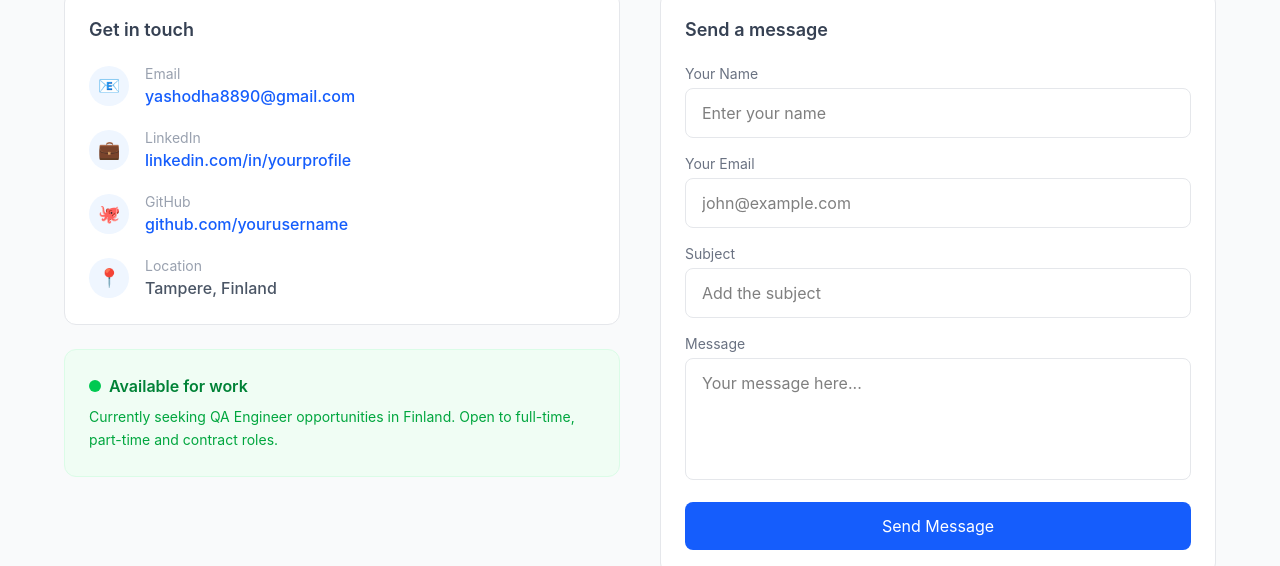
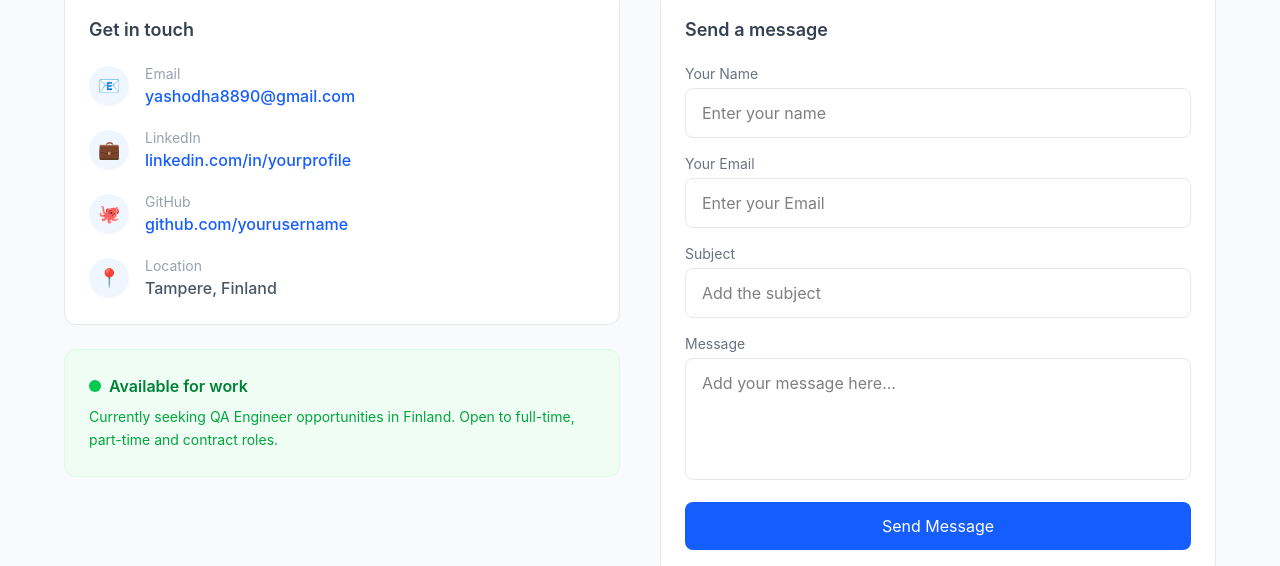
Before and after one commit to Yashodha8890/My_Portfolio, a React app in the folder frontend/: page / in a window 1280 px wide. Shown: the part 5100-5666 px from the top of the page. Built offline with nearby package versions, Linux system fonts and the light colour scheme; the HTML template or start-up script is replaced by a standard one.

Commit message:
Contact form changes are done.

```diff
--- a/frontend/src/components/Contact.jsx
+++ b/frontend/src/components/Contact.jsx
@@ -157,7 +157,7 @@ function Contact() {
                 value={formData.email}
                 onChange={handleChange}
                 required
-                placeholder="john@example.com"
+                placeholder="Enter your Email "
                 className="w-full text-base px-4 py-3 border border-gray-200 rounded-lg bg-white focus:outline-none focus:border-blue-400"
               />
             </div>
@@ -183,7 +183,7 @@ function Contact() {
                 onChange={handleChange}
                 required
                 rows={4}
-                placeholder="Your message here..."
+                placeholder="Add your message here..."
                 className="w-full text-base px-4 py-3 border border-gray-200 rounded-lg bg-white focus:outline-none focus:border-blue-400 resize-none"
               />
             </div>
```
